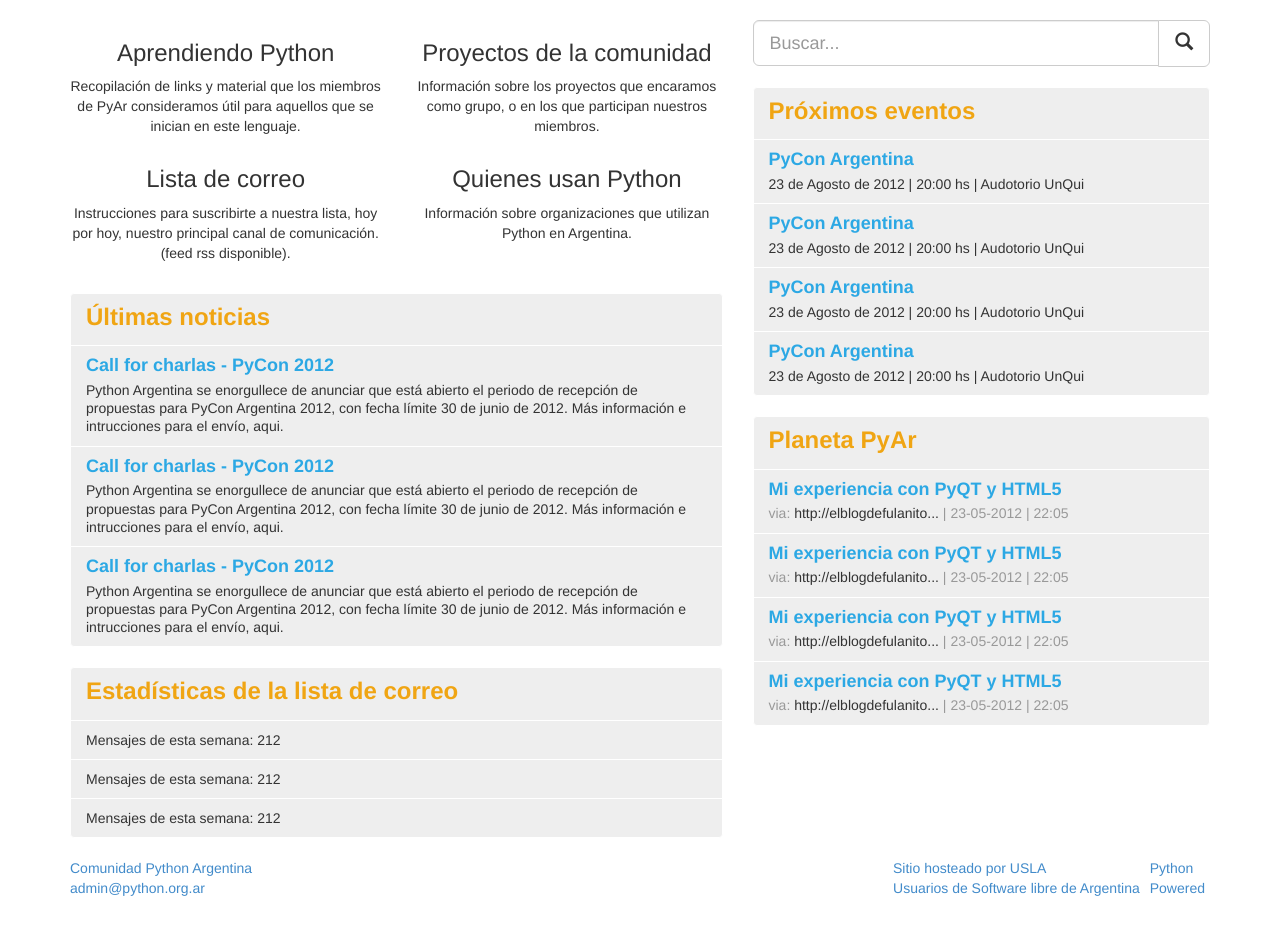
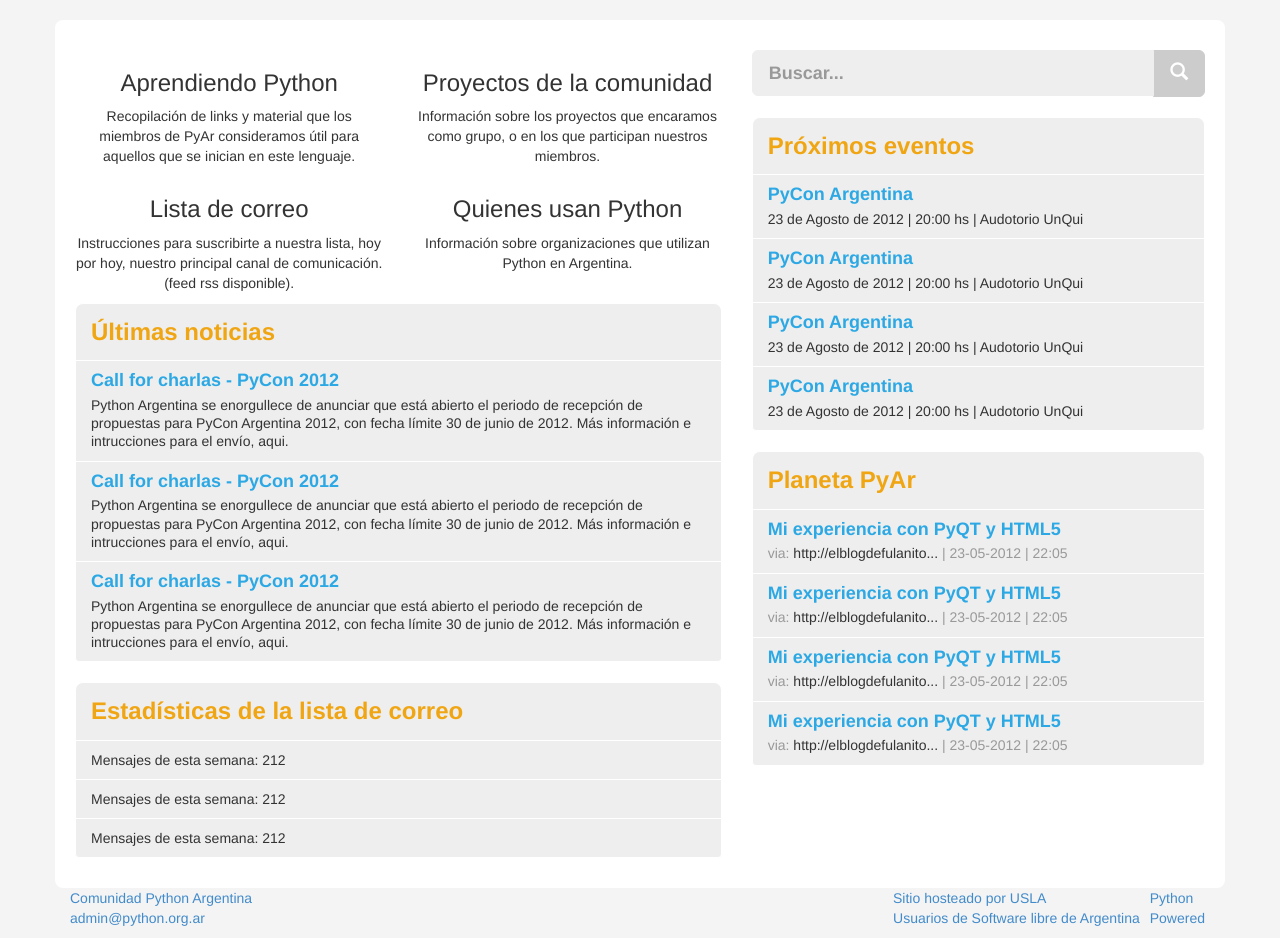
Before and after one commit to PyAr/pyarweb, a Django app: page / in a window 1280 px wide. Shown: the part 51-989 px from the top of the page. Before the commit the page ends 947 px from the top, so only its background shows below. Run offline with Django 3.2, Linux system fonts and the light colour scheme; some libraries are stand-ins or nearby versions.

Commit message:
Add styles panels and search form.

```diff
--- a/community/templates/community/index.html
+++ b/community/templates/community/index.html
@@ -3,8 +3,7 @@
 {% load devtags %}
 
 {% block content %}
-<main role="main">
-    <div class="container">
+<main id="main" class="container" role="main">
     <div class="row">
         <div class="col-md-7">
             <section>
@@ -61,7 +60,7 @@
 
             <!-- SeachBox -->
 
-                <form class="input-group" role="form">
+            <form id="search-form" class="input-group" role="form">
                 <input type="text" class="form-control input-lg" placeholder="Buscar...">
                 <span class="input-group-btn">
                     <button class="btn btn-default btn-lg" type="button">
@@ -99,6 +98,5 @@
             </section>
         </div>
     </div>
-    </div>
 </main>
 {% endblock %}
--- a/static/css/styles.css
+++ b/static/css/styles.css
@@ -1,26 +1,54 @@
-div.container {
+body {
+    background-color: #f4f4f4;
+}
+
+#main {
     background: #fff;
     border-radius: 8px;
+    padding: 30px 20px 10px;
 }
 
-section.input-group.search {
+/*
+ * Search form
+ */
+
+#search-form {
     margin-bottom: 20px;
 }
 
-section.input-group.search input {
+#search-form input {
+    color: #ccc;
+    font-weight: bold;
     background: #eee;
-	box-shadow: none;
+    border-color: #eee;
     -webkit-box-shadow: none;
     -moz-box-shadow: none;
     -o-box-shadow: none;
-	color: #cccccf;
-	font-weight: bold;
-	border-color:#eee;
+    box-shadow: none;
 }
 
-section.input-group.search span.input-group-btn button.btn {
-	background: #cccccf;
+#search-form button {
+    background: #ccc;
     color: #fff;
+}
+
+/*
+ * Panels
+ */
+
+.list-group-item {
+    background: #eee;
+    border: 1px solid #fff;
+}
+
+.list-group-item:first-child {
+    padding-top: 15px;
+    border-top-right-radius: 8px;
+    border-top-left-radius: 8px;
+}
+
+.list-group-item-heading {
+    font-weight:bold;
 }
 
 h3.list-group-item-heading {
@@ -30,16 +58,3 @@
 h4.list-group-item-heading {
     color: #2ca8e4;
 }
-
-.list-group {
-	margin-top: 20px;
-}
-
-.list-group-item-heading {
-	font-weight:bold;
-}
-
-.list-group-item {
-	border: 1px solid #fff;
-	background: #eee;
-}
```
Lines whose indentation alone changed are shown as unchanged.
